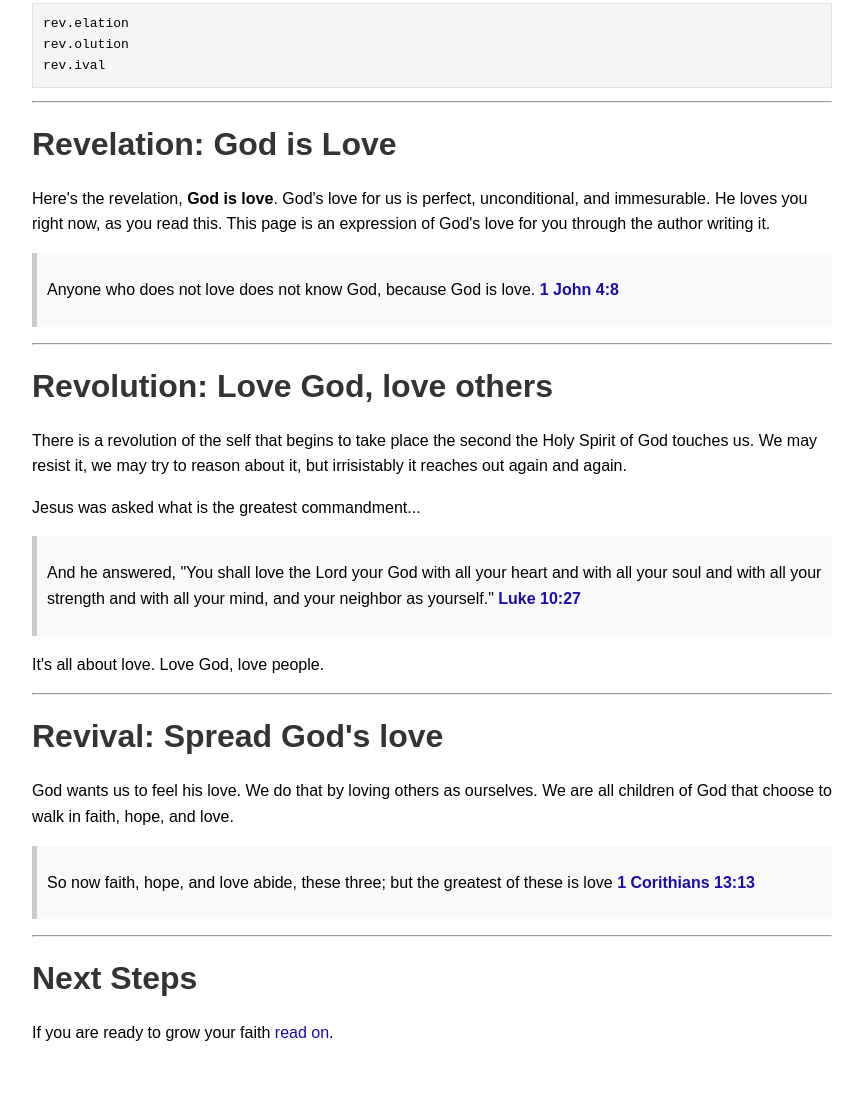
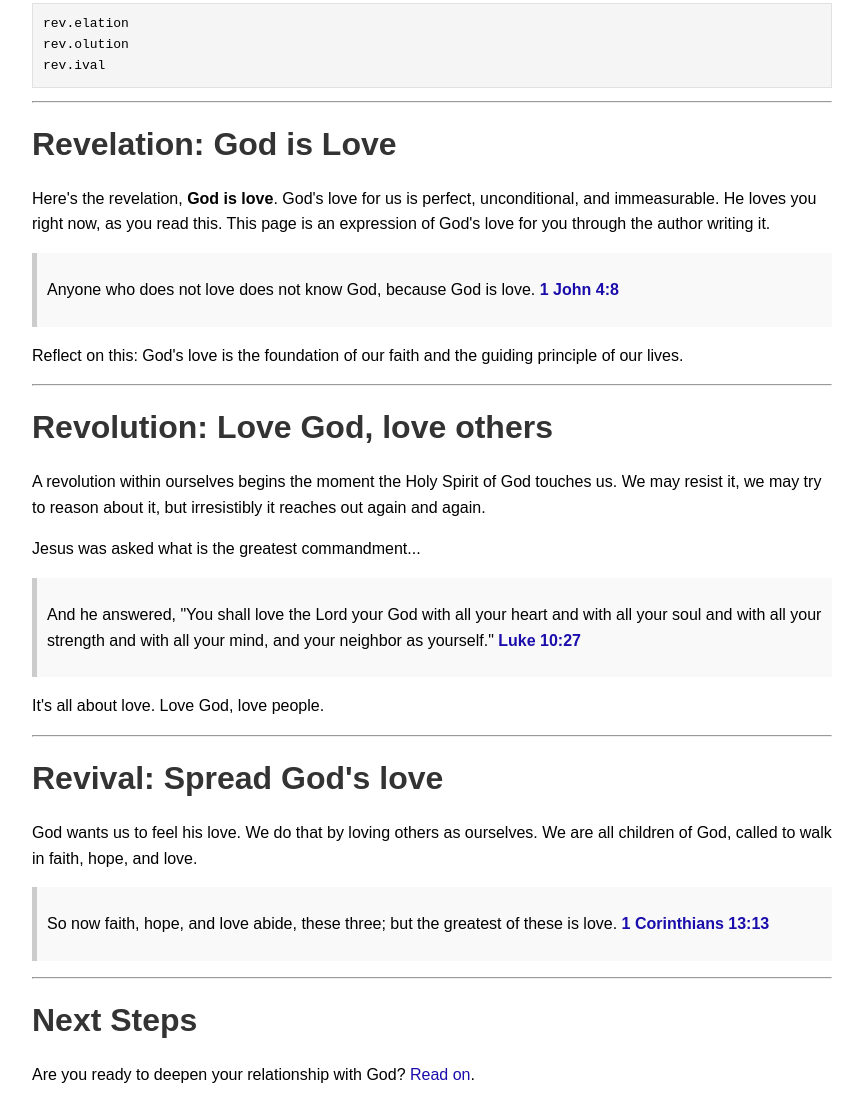
Before and after one commit to rev-dot-now/rev-dot-now.github.io, a website: page index.html in a window 1280 px wide. Shown: the part 852-1972 px from the top of the page, without its empty margins (208-1071 px from the left). Before the commit the page ends 1930 px from the top, so only its background shows below. Drawn offline with Linux system fonts and the light colour scheme.

Commit message:
fixed some typos

```diff
--- a/index.html
+++ b/index.html
@@ -30,16 +30,15 @@ rev.ival
 <hr>
 <h1>Revelation: God is Love</h1>
 <p>Here&#39;s the revelation, <strong>God is love</strong>. God&#39;s love for us is perfect,
-unconditional, and immesurable. He loves you right now, as you read this. This
+unconditional, and immeasurable. He loves you right now, as you read this. This
 page is an expression of God&#39;s love for you through the author writing it.</p>
 <blockquote>
 <p>Anyone who does not love does not know God, because God is love. <strong><a href="https://www.biblegateway.com/passage/?search=1John4:8&version=ESV">1 John 4:8</a></strong></p>
 </blockquote>
+<p>Reflect on this: God&#39;s love is the foundation of our faith and the guiding principle of our lives.</p>
 <hr>
 <h1>Revolution: Love God, love others</h1>
-<p>There is a revolution of the self that begins to take place the second the Holy
-Spirit of God touches us. We may resist it, we may try to reason about it, but
-irrisistably it reaches out again and again.</p>
+<p>A revolution within ourselves begins the moment the Holy Spirit of God touches us. We may resist it, we may try to reason about it, but irresistibly it reaches out again and again.</p>
 <p>Jesus was asked what is the greatest commandment...</p>
 <blockquote>
 <p>And he answered, &quot;You shall love the Lord your God with all your heart and
@@ -50,13 +49,13 @@ and your neighbor as yourself.&quot; <strong><a href="https://www.biblegateway.c
 <hr>
 <h1>Revival: Spread God&#39;s love</h1>
 <p>God wants us to feel his love. We do that by loving others as ourselves. We are
-all children of God that choose to walk in faith, hope, and love.</p>
+all children of God, called to walk in faith, hope, and love.</p>
 <blockquote>
-<p>So now faith, hope, and love abide, these three; but the greatest of these is love <strong><a href="https://www.biblegateway.com/passage/?search=1Corinthians13:13&version=ESV">1 Corithians 13:13</a></strong></p>
+<p>So now faith, hope, and love abide, these three; but the greatest of these is love. <strong><a href="https://www.biblegateway.com/passage/?search=1Corinthians13:13&version=ESV">1 Corinthians 13:13</a></strong></p>
 </blockquote>
 <hr>
 <h1>Next Steps</h1>
-<p>If you are ready to grow your faith <a href="/next-steps.html">read on</a>.</p>
+<p>Are you ready to deepen your relationship with God? <a href="/next-steps.html">Read on</a>.</p>
 
     </div>
   </div>
```
Also changed, not shown: prompts/pages/index.md (+7 -7 lines).
